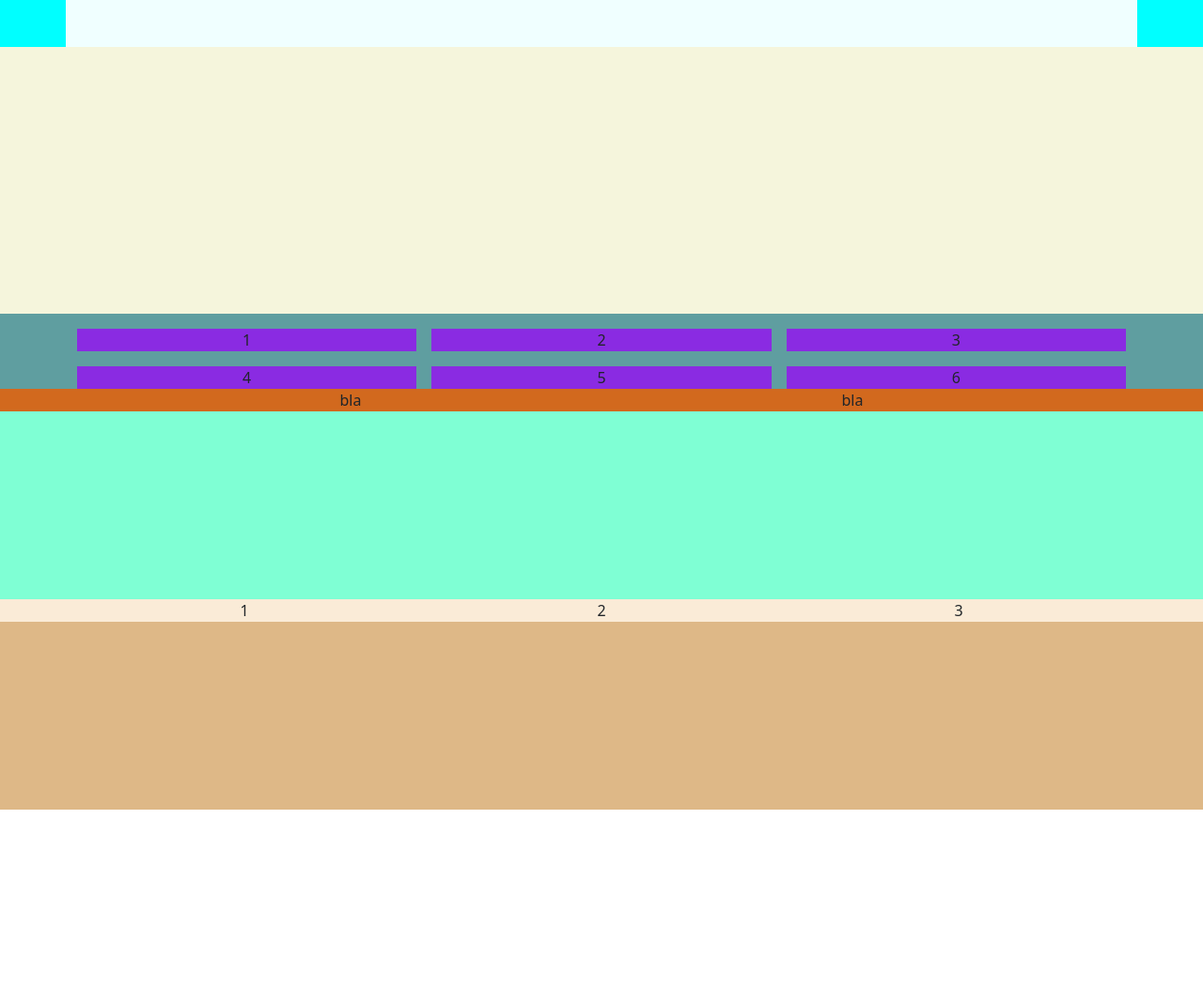
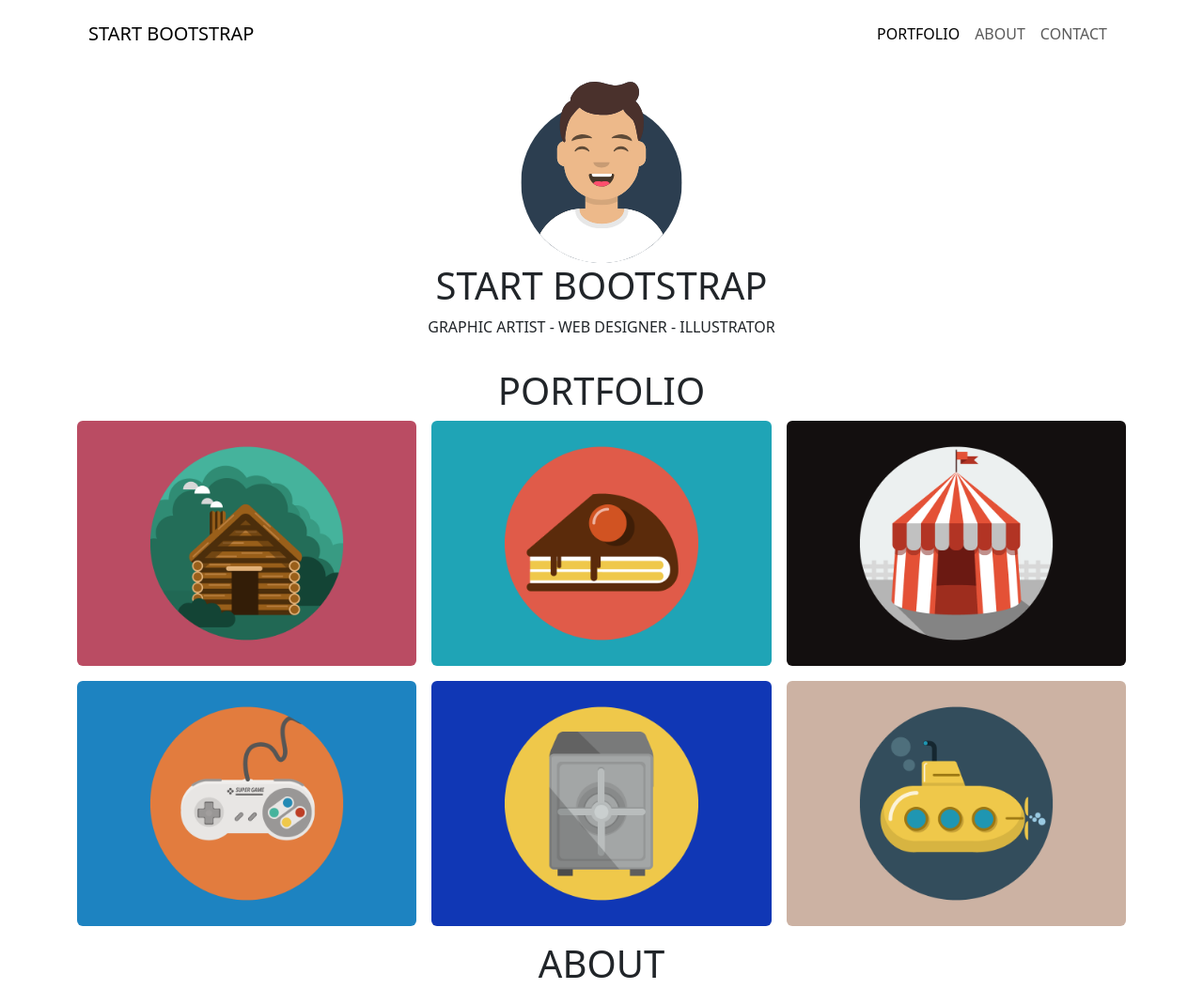
Before and after one commit to annaritadituri/html-css-bootstrap-freelancer, a plain HTML site: page index.html in a window 1280 px wide. Shown: the top 1053 px of the page at 94% size. Before the commit the page ends 862 px from the top, so only its background shows below. Drawn offline with nearby package versions, Linux system fonts and the light colour scheme.

Commit message:
Added final layout

```diff
--- a/css/style.css
+++ b/css/style.css
@@ -1,47 +1,4 @@
-.container-fluid.ms_header{
-    background-color: aqua;
+.container-fluid.ms_jumbo img{
+    height: 200px;
+    width: 200px;
 }
-
-.container-lg {
-    background-color: azure;
-    height: 50px;
-}
-
-.container-fluid.ms_jumbo {
-    background-color: beige;
-    height: 300px;
-}
-
-.container-fluid.ms_layout-6 {
-    background-color: brown;
-}
-
-.container-fluid.ms_layout-6 .grid {
-    background-color: blueviolet;
-}
-
-.container-fluid.ms_portfolio {
-    background-color: cadetblue;
-}
-
-.container-fluid.ms_portfolio .content {
-    background-color: blueviolet;
-}
-
-.container-fluid.ms_about {
-    background-color: chocolate;
-}
-
-.container-fluid.ms_contact {
-    background-color: aquamarine;
-    height: 200px;
-}
-
-.container-fluid.ms_top-footer {
-    background-color: antiquewhite;
-}
-
-.container-fluid.ms_bottom-footer {
-    background-color: burlywood;
-    height: 200px;
-}
--- a/index.html
+++ b/index.html
@@ -13,7 +13,29 @@
 
         <div class="container-fluid ms_header">
 
-            <div class="container-lg">
+            <div class="container-lg py-2">
+
+                <nav class="navbar navbar-expand-lg">
+                    <div class="container-fluid text-uppercase">
+                      <a class="navbar-brand" href="#">Start Bootstrap</a>
+                      <button class="navbar-toggler" type="button" data-bs-toggle="collapse" data-bs-target="#navbarNav" aria-controls="navbarNav" aria-expanded="false" aria-label="Toggle navigation">
+                        <span class="navbar-toggler-icon"></span>
+                      </button>
+                      <div class="collapse navbar-collapse" id="navbarNav">
+                        <ul class="navbar-nav ms-auto">
+                          <li class="nav-item">
+                            <a class="nav-link active" aria-current="page" href="#">Portfolio</a>
+                          </li>
+                          <li class="nav-item">
+                            <a class="nav-link" href="#">About</a>
+                          </li>
+                          <li class="nav-item">
+                            <a class="nav-link" href="#">Contact</a>
+                          </li>
+                        </ul>
+                      </div>
+                    </div>
+                  </nav>
 
             </div>
 
@@ -23,9 +45,14 @@
 
     <main>
 
-        <div class="container-fluid text-center ms_jumbo">
+        <div class="container-fluid text-center ms_jumbo py-2">
 
-            <div class="content">
+            <div class="content text-uppercase">
+
+                <img src="./img/avatar.svg" alt="avatar">
+                <h1>Start bootstrap</h1>
+                <div></div>
+                <p>Graphic Artist - Web Designer - Illustrator</p>
 
             </div>
 
@@ -33,49 +60,52 @@
 
         <div class="container-fluid ms_portfolio">
 
-            <div class="container text-center">
+            <div class="container text-center py-2">
+
+                <h1 class="text-uppercase">Portfolio</h2>
+                <div></div>
 
                 <div class="row row-cols-1 row-cols-lg-2 row-cols-xl-3 g-3">
 
                     <div class="col">
 
-                        <div class="content">
-                            1
+                        <div class="content rounded overflow-hidden">
+                            <img src="./img/cabin.png" alt="cabin" class="mw-100">
                         </div>
 
                     </div>
                     <div class="col">
 
-                        <div class="content">
-                            2
+                        <div class="content rounded overflow-hidden">
+                            <img src="./img/cake.png" alt="cake" class="mw-100">
                         </div>
 
                     </div>
                     <div class="col">
 
-                        <div class="content">
-                            3
+                        <div class="content rounded overflow-hidden">
+                            <img src="./img/circus.png" alt="circus" class="mw-100">
                         </div>
 
                     </div>
                     <div class="col">
 
-                        <div class="content">
-                            4
+                        <div class="content rounded overflow-hidden">
+                            <img src="./img/game.png" alt="game" class="mw-100">
                         </div>
 
                     </div>
                     <div class="col">
 
-                        <div class="content">
-                            5
+                        <div class="content rounded overflow-hidden">
+                            <img src="./img/safe.png" alt="safe" class="mw-100">
                         </div>
 
                     </div>
                     <div class="col">
 
-                        <div class="content">
-                            6
+                        <div class="content rounded overflow-hidden">
+                            <img src="./img/submarine.png" alt="submarine" class="mw-100">
                         </div>
 
                     </div>
@@ -86,36 +116,54 @@
 
         </div>
 
-        <div class="container-fluid ms_about">
+        <div class="container-fluid ms_about px-5">
 
-            <div class="container text-center px-5">
+            <div class="container text-center px-5 py-2">
 
-                <div class="row row-cols-1 row-cols-lg-2">
+                <h1 class="text-uppercase">About</h2>
+                <div></div>
+
+                <div class="row row-cols-1 row-cols-lg-2 text-start">
 
                     <div class="col">
 
                         <div class="content">
-                            bla
+                            Freelancer is a free bootstrap theme created by Start Bootstrap. The download includes the complete source files including HTML, CSS and JavaScript as well as optional LESS stylesheets for easy customization.
                         </div>
 
                     </div>
                     <div class="col">
 
                         <div class="content">
-                            bla
+                            Whether you're a student looking to showcase your work, a professional looking to attract clients, or a graphic artist looking to share your projects, this template is the perfect starting point!
                         </div>
 
                     </div>
 
                 </div>
 
+                <button type="button" class="btn btn-primary">Download</button>
+
             </div>
 
         </div>
 
-        <div class="container-fluid ms_contact">
+        <div class="container-fluid ms_contact px-5">
 
-            <div class="container">
+            <div class="container text-center px-5 py-2">
+
+                <h1 class="text-uppercase">Contact me</h2>
+
+                <div class="form-floating mb-3">
+                    <input type="email" class="form-control" id="floatingInput" placeholder="name@example.com">
+                    <label for="floatingInput">Email address</label>
+                  </div>
+                  <div class="form-floating">
+                    <input type="password" class="form-control" id="floatingPassword" placeholder="Password">
+                    <label for="floatingPassword">Password</label>
+                  </div>
+                  <button type="submit" class="btn btn-primary">Submit</button>
+                </div>
 
             </div>
 
@@ -128,28 +176,31 @@
 
         <div class="container-fluid ms_top-footer">
 
-            <div class="container text-center">
+            <div class="container text-center py-2">
 
                 <div class="row row-cols-1 row-cols-lg-3">
 
                     <div class="col">
 
                         <div class="content">
-                            1
+                            <h2 class="text-uppercase">Location</h2>
+                            <p>2215 John Daniel Drive Clark, MO 54243</p>
                         </div>
 
                     </div>
                     <div class="col">
 
                         <div class="content">
-                            2
+                            <h2 class="text-uppercase">Around the web</h2>
+                            <div></div>
                         </div>
 
                     </div>
                     <div class="col">
 
                         <div class="content">
-                            3
+                            <h2 class="text-uppercase">About Freelancer</h2>
+                            <p>Freelance is a free to use, open source Bootstrap theme created by <a href="#">Start Bootstrap</a></p>
                         </div>
 
                     </div>
@@ -162,7 +213,11 @@
 
         <div class="container-fluid ms_bottom-footer">
 
-            <div class="container">
+            <div class="container text-center py-2">
+
+                <div class="content">
+                    <p>Copyright Your Website 2019</p>
+                </div>
 
             </div>
 
@@ -170,5 +225,8 @@
 
     </footer>
 
+
+    <script src="https://cdn.jsdelivr.net/npm/bootstrap@5.3.3/dist/js/bootstrap.bundle.min.js" integrity="sha384-YvpcrYf0tY3lHB60NNkmXc5s9fDVZLESaAA55NDzOxhy9GkcIdslK1eN7N6jIeHz" crossorigin="anonymous"></script>
+
 </body>
 </html>
```
